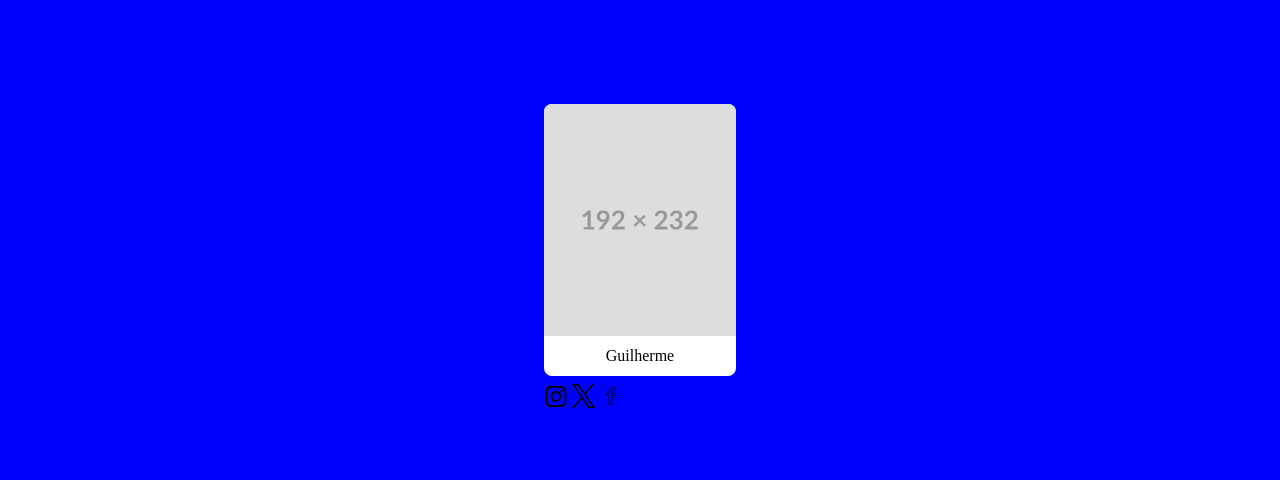
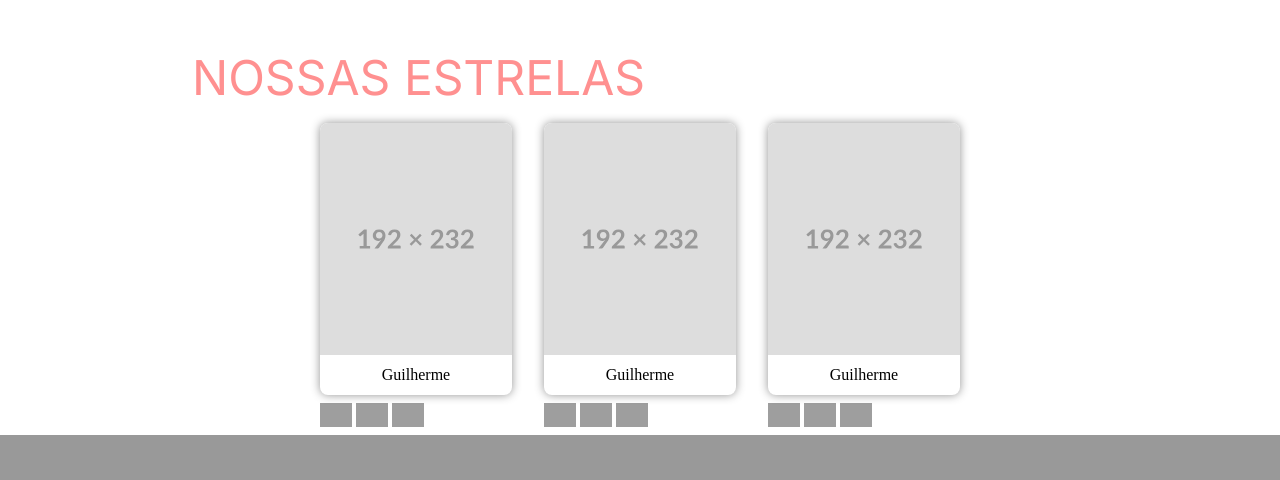
Before and after one commit to GuiiBranco/TCC-Tatinha-s-Beauty-Shop, a PHP site: page / in a window 1280 px wide. Shown: the part 1600-2080 px from the top of the page. After the commit the page ends 2035 px from the top, so only its background shows below. Run offline with PHP 8.4, Linux system fonts and the light colour scheme; grey boxes are pictures that could not be loaded.

Commit message:
seção funcionários

```diff
--- a/index.html
+++ b/index.html
@@ -51,6 +51,11 @@
     </section>
 
     <section id="secFuncionarios">
+        <span id="tituloFuncionarios">
+            NOSSAS ESTRELAS
+        </span>
+        <div id="divFuncionarios">
+            <div class="container">
                 <div class="funcionario">
                     <div class="foto">
                         <img src="public/img/192x232.svg">
@@ -58,16 +63,60 @@
                     <div class="nome">
                         <span>Guilherme</span>
                     </div>
+                </div>
                 <div class="contatos">
                     <a href="#">
-                    <img src="public/img/instagramLogo.svg">
+                        <img src="public/img/instagramLogo copy.svg">
                     </a>
                     <a href="#">
-                    <img src="public/img/xLogo.svg">
+                        <img src="public/img/xLogo copy.svg">
                     </a>
                     <a href="#">
-                    <img src="public/img/facebookLogo.svg">
+                        <img src="public/img/facebookLogo copy.svg">
                     </a>
+                </div>
+            </div>
+            <div class="container">
+                <div class="funcionario">
+                    <div class="foto">
+                        <img src="public/img/192x232.svg">
+                    </div>
+                    <div class="nome">
+                        <span>Guilherme</span>
+                    </div>
+                </div>
+                <div class="contatos">
+                    <a href="#">
+                        <img src="public/img/instagramLogo copy.svg">
+                    </a>
+                    <a href="#">
+                        <img src="public/img/xLogo copy.svg">
+                    </a>
+                    <a href="#">
+                        <img src="public/img/facebookLogo copy.svg">
+                    </a>
+                </div>
+            </div>
+            <div class="container">
+                <div class="funcionario">
+                    <div class="foto">
+                        <img src="public/img/192x232.svg">
+                    </div>
+                    <div class="nome">
+                        <span>Guilherme</span>
+                    </div>
+                </div>
+                <div class="contatos">
+                    <a href="#">
+                        <img src="public/img/instagramLogo copy.svg">
+                    </a>
+                    <a href="#">
+                        <img src="public/img/xLogo copy.svg">
+                    </a>
+                    <a href="#">
+                        <img src="public/img/facebookLogo copy.svg">
+                    </a>
+                </div>
             </div>
         </div>
     </section>
--- a/public/CSS/style.css
+++ b/public/CSS/style.css
@@ -98,18 +98,43 @@
 
 /* Lista de Funcionários */
 #secFuncionarios{
-    background-color: blue;
     width: 100%;
-    height: 30rem;
     display: flex;
+    flex-direction: column;
+    position: relative;
+}
+
+#tituloFuncionarios{
+    width: 70%;
+    margin: auto;
+    font-family: 'Inter';
+    font-size: 3rem;
+    padding-top: 3rem;
+    padding-bottom: 1rem;
+    color: #FF9090;
+}
+
+#divFuncionarios{
+    width: 70%;
+    height: 100%;
+    margin: auto;
+    display: flex;
+    flex-wrap: wrap;
+    gap: 2rem;
+    justify-content: center;
+    z-index: 1;
+}
+
+.container{
+    width: 12rem;
 }
 
 .funcionario{
-    margin: auto;
     background-color: white;
     width: 12rem;
     height: 17rem;
     border-radius: 0.5rem;
+    filter: drop-shadow(0px 0px 5px rgba(0, 0, 0, 0.425));
 }
 
 .foto{
@@ -138,6 +163,10 @@
     margin-top: 0.5rem;
 }
 
+.contatos a{
+    text-decoration: none;
+}
+
 .contatos img{
     height: 1.5rem;
 }
```
Also changed, not shown: public/img/Pattern.svg (added), public/img/facebookLogo copy.svg (added), public/img/instagramLogo copy.svg (added), public/img/xLogo copy.svg (added). Lines whose indentation alone changed are shown as unchanged.
